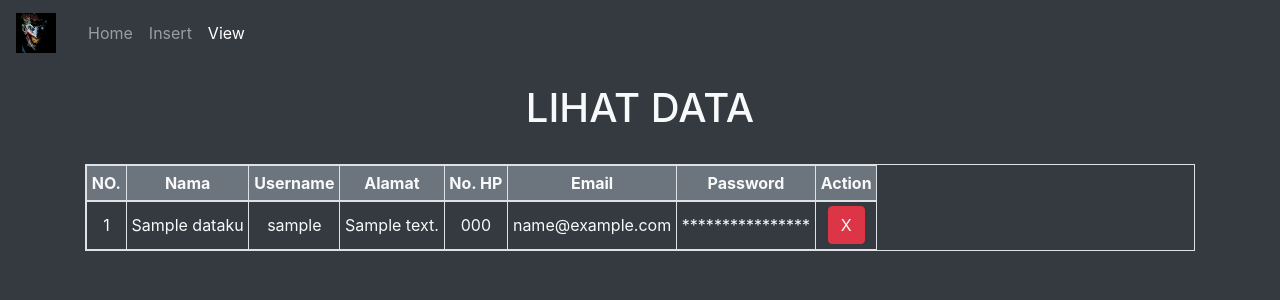
After one commit to adhiiimf/php-native-crud, a PHP site: page /only-view.php in a window 1280 px wide. The commit adds this page. Shown: the top 300 px of the page. Run offline with PHP 8.4, Linux system fonts and the light colour scheme; tables that the repository leaves empty or names only in its code hold one stand-in row (values such as "Sample post").

Commit message:
maybe finish

```diff
--- a/insert.php
+++ b/insert.php
@@ -17,10 +17,10 @@
   <img src="style/img/joker.jpg" alt="YoiMapren's Logo" style="width:40px;"></a>
   <ul class="navbar-nav rounded-right mx-2">
     <li class="nav-item">
-      <a class="nav-link" href="#">Home</a>
+      <a class="nav-link" href="index.php">Home</a>
     </li>
     <li class="nav-item">
-      <a class="nav-link active" href="#">Insert</a>
+      <a class="nav-link active" href="insert.php">Insert</a>
     </li>
     <li class="nav-item">
       <a class="nav-link" href="view.php">View</a>
--- /dev/null
+++ b/only-view.php
@@ -0,0 +1,69 @@
+<!DOCTYPE html>
+<html>
+<head>
+<meta charset="UTF-8">
+<link href="https://fonts.googleapis.com/css?family=Nunito:200,600" rel="stylesheet">
+<link rel="stylesheet" href="bootstrap/css/bootstrap.min.css">
+<link rel="stylesheet" href="style/main.css">
+<script src="bootstrap/js/bootstrap.min.js"></script>
+<style></style>
+</head>
+<body class="bg-dark text-light">
+<nav class="navbar navbar-expand-sm bg-dark navbar-dark fixed-top">
+  <a class="navbar-brand" href="#">
+  <img src="style/img/joker.jpg" alt="YoiMapren's Logo" style="width:40px;"></a>
+  <ul class="navbar-nav rounded-right mx-2">
+    <li class="nav-item">
+      <a class="nav-link" href="index.php">Home</a>
+    </li>
+    <li class="nav-item">
+      <a class="nav-link" href="insert.php">Insert</a>
+    </li>
+    <li class="nav-item">
+      <a class="nav-link active" href="view.php">View</a>
+    </li>
+  </ul>
+</nav>
+
+<div class="container" style="margin-top: 84px;">
+<h1 class="text-center">LIHAT DATA</h1>
+
+    <table class="text-center table-hover table-sm table-responsive table-bordered tab-pane card-text">
+    <br>
+    <thead>
+    <tr class=" bg-secondary">
+    <th>NO.</th>
+    <th>Nama</th>
+    <th>Username</th>
+    <th>Alamat</th>
+    <th>No. HP</th>
+    <th>Email</th>
+    <th>Password</th>
+    <th>Action</th>
+    </tr>
+    </thead>
+    <tbody>
+    <?php
+      include 'connect.php';
+      $getdata=$connection->query("SELECT * FROM dataku");
+      $nomor=1;
+      while($data = $getdata->fetch_assoc()){
+    ?>
+    <tr>
+    <td><?php echo $nomor++;?></td>
+    <td><?php echo $data['nama'];?></td>
+    <td><?php echo $data['username'];?></td>
+    <td><?php echo $data['alamat'];?></td>
+    <td><?php echo $data['hp'];?></td>
+    <td><?php echo $data['email'];?></td>
+    <td><?php echo "****************"?></td>
+    <td><button class="button btn btn-danger text-light">X</button></td>
+    </tr>
+    <?php
+        }
+    ?>
+    </tbody>
+    </table>
+</div>
+</body>
+</html>
--- a/style/main.css
+++ /dev/null
@@ -1,5 +0,0 @@
-#main{font-family: 'Nunito', sans-serif;
-    font-weight: 200;
-    height: 100vh;
-    margin: auto;
-    margin-left: 12px;}
```
Also changed, not shown: index.php (+14 -7 lines), style/img/bck.jpg (added).
